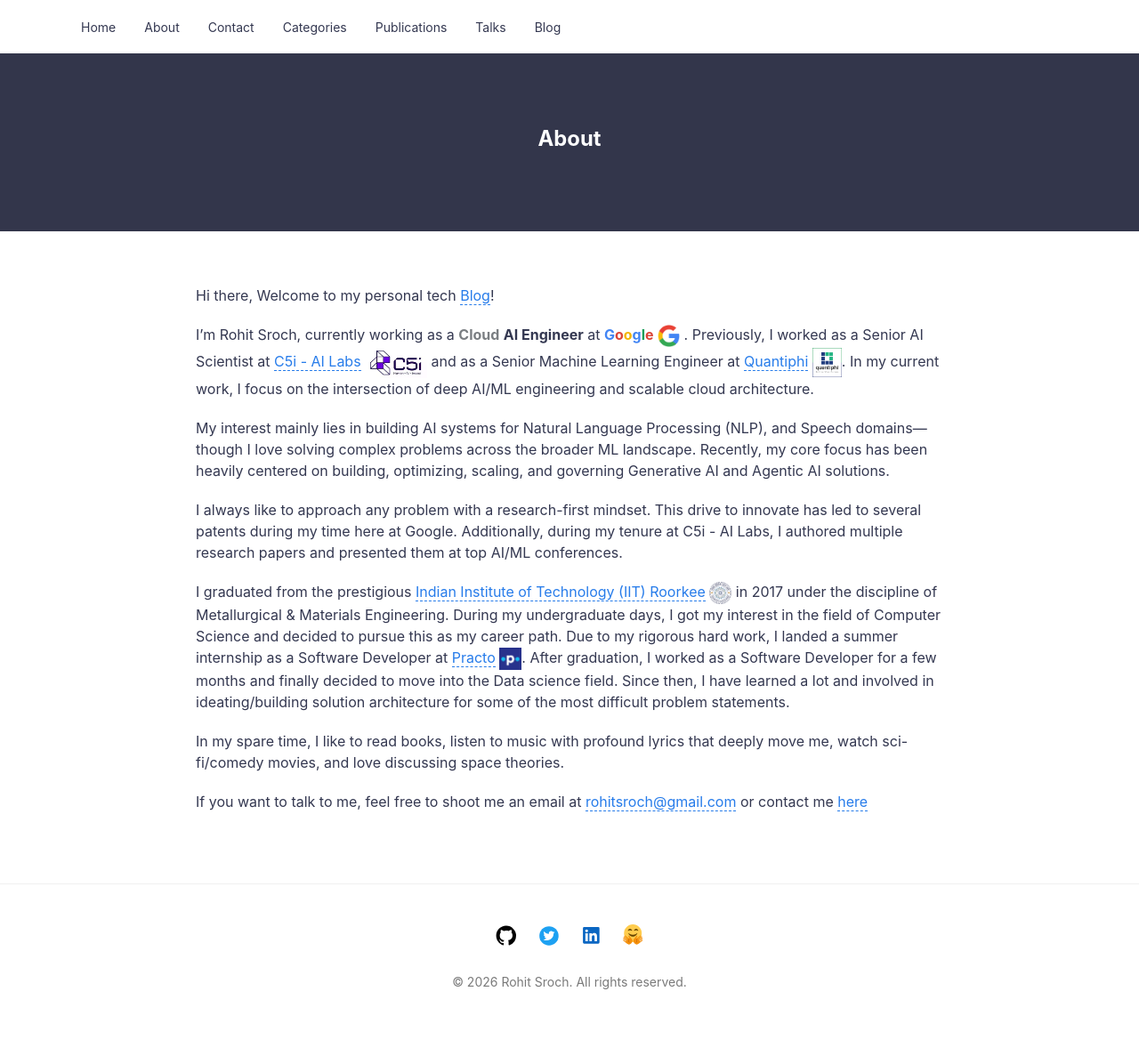
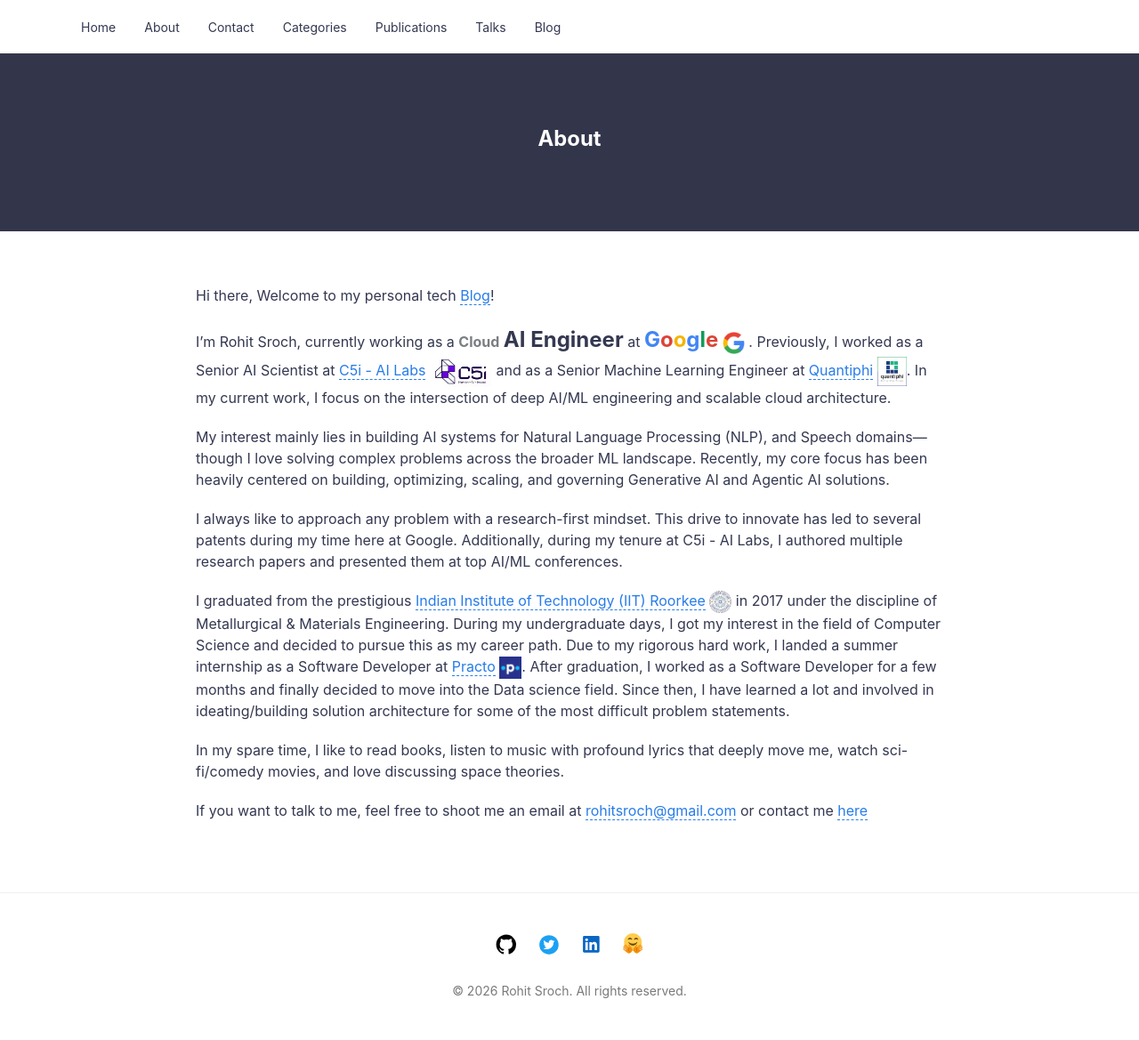
Before and after one commit to rohitsroch/rohitsroch.github.io, a Jekyll site: the page built from about.md, in a window 1280 px wide. Shown: the whole page at 89% size. Built offline with Jekyll 4.4.1, drawn with Linux system fonts in a browser that asks for light colours.

Commit message:
Update about.md

```diff
--- a/about.md
+++ b/about.md
@@ -6,7 +6,7 @@
 
 Hi there, Welcome to my personal tech [Blog](https://rohitsroch.github.io/#latest-posts)!
 
-I'm Rohit Sroch, currently working as a <span style="color:#7a7e82; font-weight:bold;">Cloud</span> <strong>AI Engineer</strong> at <strong><span style="color:#4285F4;">G</span><span style="color:#DB4437;">o</span><span style="color:#F4B400;">o</span><span style="color:#4285F4;">g</span><span style="color:#0F9D58;">l</span><span style="color:#DB4437;">e</span></strong> <img src="{{ site.url }}{{ site.baseurl }}/assets/img/icons/google-logo.png" alt="Google Logo" style="width:25px; height:25px;"> . Previously, I worked as a Senior AI Scientist at [C5i - AI Labs](https://www.c5i.ai/ai-labs/) <img src="{{ site.url }}{{ site.baseurl }}/assets/img/icons/c5i-logo.png" alt="C5i Logo" style="width:70px; height:35px;"> and as a Senior Machine Learning Engineer at [Quantiphi](https://www.quantiphi.com/) <img src="{{ site.url }}{{ site.baseurl }}/assets/img/icons/quantiphi-logo.png" alt="Quantiphi Logo" style="width:33px; height:33px;">. In my current work, I focus on the intersection of deep AI/ML engineering and scalable cloud architecture.
+I'm Rohit Sroch, currently working as a <span style="color:#7a7e82; font-weight:bold;">Cloud</span> <strong style="font-size: 24px;">AI Engineer</strong> at <strong style="font-size: 24px;"><span style="color:#4285F4;">G</span><span style="color:#DB4437;">o</span><span style="color:#F4B400;">o</span><span style="color:#4285F4;">g</span><span style="color:#0F9D58;">l</span><span style="color:#DB4437;">e</span></strong> <img src="{{ site.url }}{{ site.baseurl }}/assets/img/icons/google-logo.png" alt="Google Logo" style="width:25px; height:25px;"> . Previously, I worked as a Senior AI Scientist at [C5i - AI Labs](https://www.c5i.ai/ai-labs/) <img src="{{ site.url }}{{ site.baseurl }}/assets/img/icons/c5i-logo.png" alt="C5i Logo" style="width:70px; height:35px;"> and as a Senior Machine Learning Engineer at [Quantiphi](https://www.quantiphi.com/) <img src="{{ site.url }}{{ site.baseurl }}/assets/img/icons/quantiphi-logo.png" alt="Quantiphi Logo" style="width:33px; height:33px;">. In my current work, I focus on the intersection of deep AI/ML engineering and scalable cloud architecture.
 
 My interest mainly lies in building AI systems for Natural Language Processing (NLP), and Speech domains—though I love solving complex problems across the broader ML landscape. Recently, my core focus has been heavily centered on building, optimizing, scaling, and governing Generative AI and Agentic AI solutions.
 
```
